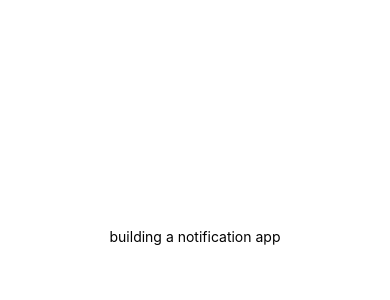
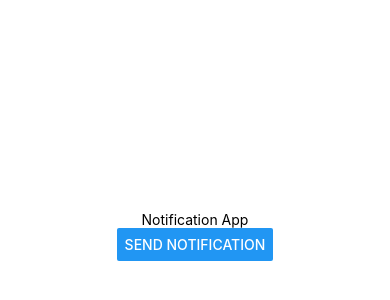
Before and after one commit to Avielstein/noti, a React Native app: screen / in a window 390 px wide. Shown: the part 186-486 px from the top of the page. Built offline with nearby package versions, Linux system fonts and the light colour scheme.

Commit message:
added basic functionalilty for notifications
also has permision request added, helped but its behavior is still a bit irratic...

```diff
--- a/App.js
+++ b/App.js
@@ -1,11 +1,44 @@
+import React, { useEffect, useState } from 'react';
+import { Button, Modal, StyleSheet, Text, View } from 'react-native';
 import { StatusBar } from 'expo-status-bar';
-import { StyleSheet, Text, View } from 'react-native';
+import * as Notifications from 'expo-notifications';
+
+// Function to check and request notification permissions
+async function checkNotificationPermissions() {
+  const { status } = await Notifications.getPermissionsAsync();
+  if (status !== 'granted') {
+    const { status: newStatus } = await Notifications.requestPermissionsAsync();
+    return newStatus === 'granted';
+  }
+  return true;
+}
+
+// Function to schedule a push notification
+async function schedulePushNotification() {
+  const hasPushNotificationPermissionGranted = await checkNotificationPermissions();
+
+  if (hasPushNotificationPermissionGranted) {
+    await Notifications.scheduleNotificationAsync({
+      content: {
+        title: "You've got mail! 📬",
+        body: 'Here is the notification body',
+        data: { data: 'goes here' },
+      },
+      trigger: { seconds: 2 }, // Change trigger time as needed
+    });
+    console.log('should be sent');
+  } else {
+    console.log('Notification permission denied');
+    // Handle notification permission denied scenario
+  }
+}
 
 export default function App() {
   return (
     <View style={styles.container}>
-      <Text>building a notification app</Text>
+      <Text>Notification App</Text>
       <StatusBar style="auto" />
+      <Button onPress={schedulePushNotification} title="Send Notification" />
     </View>
   );
 }
```
Also changed, not shown: package.json (+4 -4 lines), 1 other file (tests, documents, lock files or other folders).
